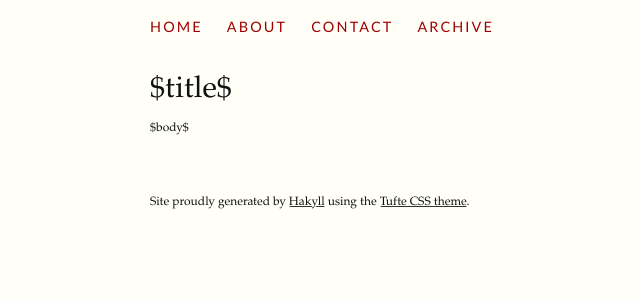
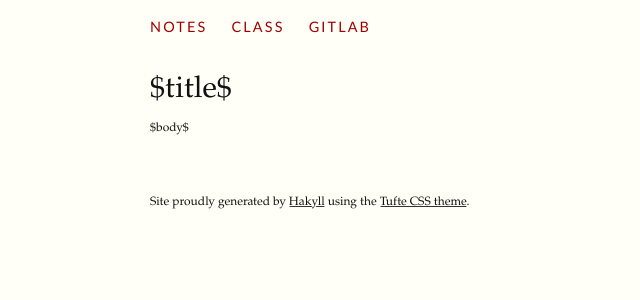
Before and after one commit to stanfordhaskell/cs43, a Python web app: template templates/default.html in a window 1280 px wide. Shown: the part 32-332 px from the top of the page, without its empty margins (10-650 px from the left). Run offline with Jinja, Linux system fonts and the light colour scheme; the template is opened without the code that fills it, so the values that code supplies are empty; some web fonts are replaced.

Commit message:
Add lecture notes

```diff
--- a/posts/2019-01-01-IntroToHaskell.markdown
+++ /dev/null
@@ -1,5 +0,0 @@
----
-title: Introduction to Haskell
----
-
-Hello.
--- a/templates/default.html
+++ b/templates/default.html
@@ -9,10 +9,9 @@
     </head>
     <body>
             <nav class="group">
-            <a href="/">Home</a>
-            <a href="/about.html">About</a>
-            <a href="/contact.html">Contact</a>
-            <a href="/archive.html">Archive</a>
+            <a href="/">Notes</a>
+            <a href="/class.html">Class</a>
+            <a href="https://gitlab.com/stanford-lambda">Gitlab</a>
         </nav>
         <article>
             <h1>$title$</h1>
--- a/templates/post.html
+++ b/templates/post.html
@@ -1,6 +1,5 @@
 <div class="info">
     <p>
-        Posted on $date$
         $if(author)$
             by $author$
         $endif$
```
Also changed, not shown: 1 other file.
